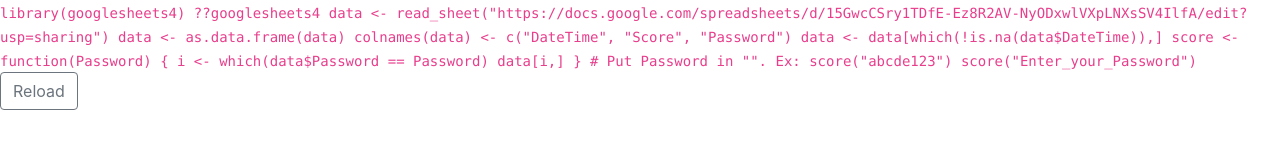
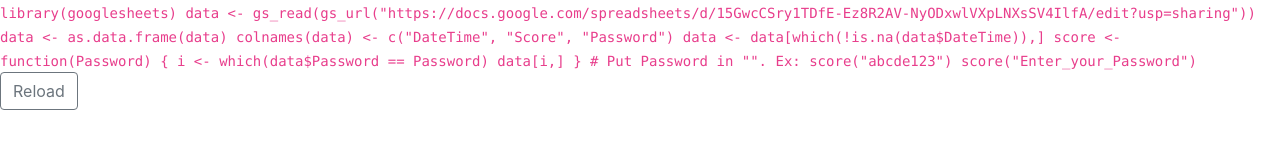
Before and after one commit to Sophia18psy/Sophia18psy.github.io, a plain HTML site: page search.html in a window 1280 px wide. Drawn offline with nearby package versions, Linux system fonts and the light colour scheme.

Commit message:
Update search.html

```diff
--- a/search.html
+++ b/search.html
@@ -14,15 +14,15 @@
 <body>
 
     <div data-datacamp-exercise data-lang="r">
+       <script src="https://cdn.datacamp.com/datacamp-light-latest.min.js"></script>
+<div data-datacamp-exercise data-lang="r">
   <code data-type="pre-exercise-code">
-      library(googlesheets4)
-    ??googlesheets4
-    data <- read_sheet("https://docs.google.com/spreadsheets/d/15GwcCSry1TDfE-Ez8R2AV-NyODxwlVXpLNXsSV4IlfA/edit?usp=sharing")
+    library(googlesheets)
+    data <- gs_read(gs_url("https://docs.google.com/spreadsheets/d/15GwcCSry1TDfE-Ez8R2AV-NyODxwlVXpLNXsSV4IlfA/edit?usp=sharing"))
 
     data <- as.data.frame(data)
     colnames(data) <- c("DateTime", "Score", "Password")
     data <- data[which(!is.na(data$DateTime)),]
-
     score <- function(Password) {
       i <- which(data$Password == Password)
       data[i,]
```
Lines whose indentation alone changed are shown as unchanged.
